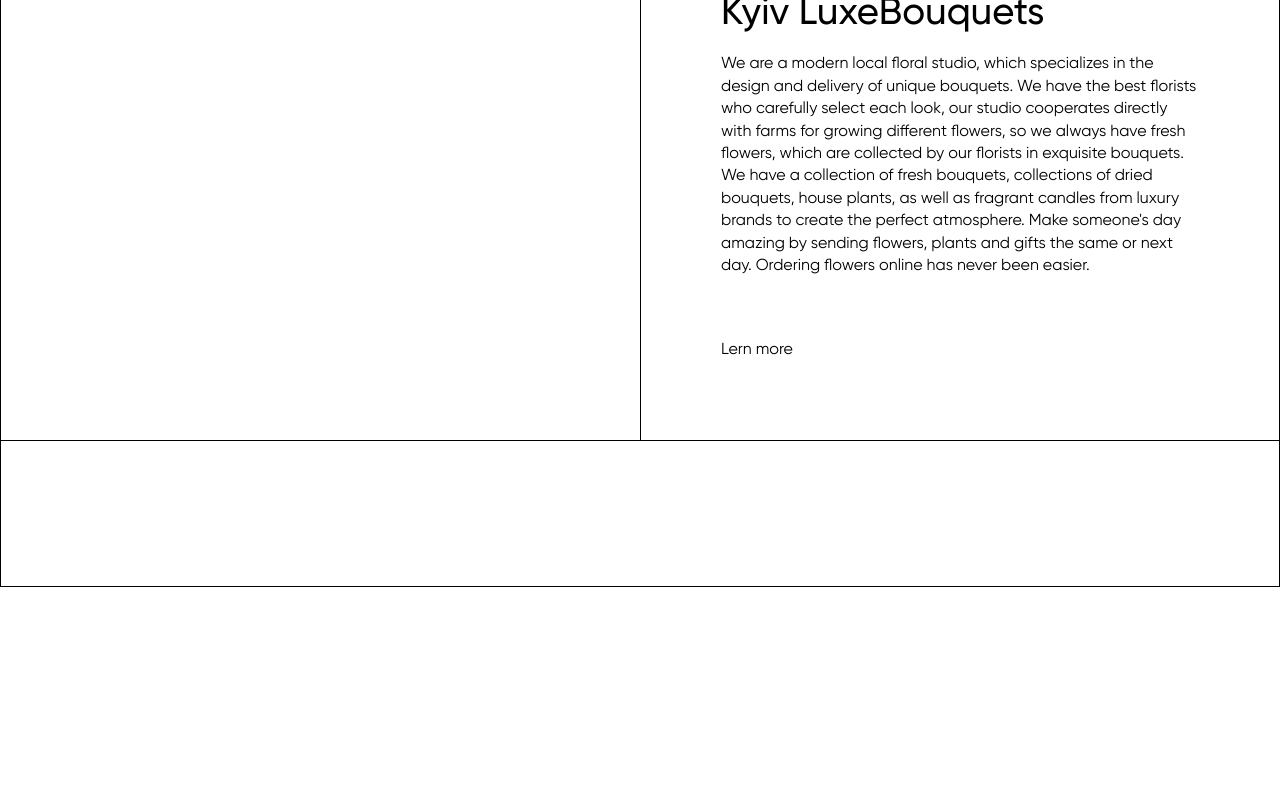
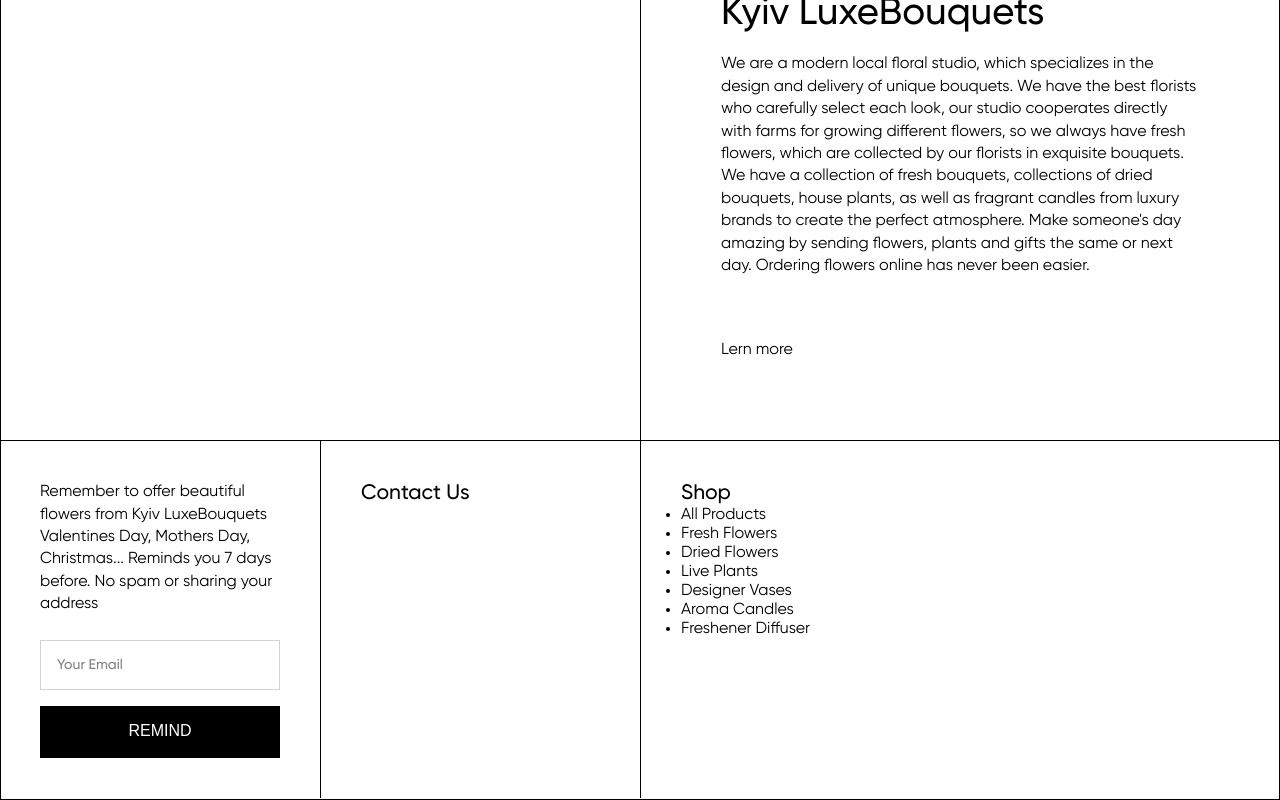
Before and after one commit to City7g/Flowers, a Next.js app: page / in a window 1280 px wide. Shown: the part 213-1013 px from the top of the page. Before the commit the page ends 800 px from the top, so only its background shows below. Built offline with nearby package versions, Linux system fonts and the light colour scheme.

Commit message:
Add footer

```diff
--- a/src/app/layout.tsx
+++ b/src/app/layout.tsx
@@ -3,6 +3,7 @@
 import '../styles/main.scss'
 import Header from '@/components/Header/Main'
 import PopupResetPassword from '@/components/Popup/ResetPassword'
+import Footer from '@/components/Footer'
 
 const gilroy = localFont({
   src: [
@@ -46,6 +47,8 @@
 
         {children}
 
+        <Footer />
+
         {/* <PopupResetPassword /> */}
       </body>
     </html>
--- /dev/null
+++ b/src/components/Footer.tsx
@@ -0,0 +1,34 @@
+import FormRemind from './Form/Remind'
+
+export default function Footer() {
+  return (
+    <footer className="footer">
+      <div className="footer__form">
+        <p className="text-body footer__form-text">
+          Remember to offer beautiful flowers from Kyiv LuxeBouquets Valentines
+          Day, Mothers Day, Christmas... Reminds you 7 days before. No spam or
+          sharing your address
+        </p>
+
+        <FormRemind />
+      </div>
+
+      <div className="footer__column">
+        <h3 className="title-h5">Contact Us</h3>
+      </div>
+
+      <div className="footer__column">
+        <h3 className="title-h5">Shop</h3>
+        <ul>
+          <li>All Products</li>
+          <li>Fresh Flowers</li>
+          <li>Dried Flowers</li>
+          <li>Live Plants</li>
+          <li>Designer Vases</li>
+          <li>Aroma Candles</li>
+          <li>Freshener Diffuser</li>
+        </ul>
+      </div>
+    </footer>
+  )
+}
--- /dev/null
+++ b/src/components/Form/Remind.tsx
@@ -0,0 +1,25 @@
+'use client'
+
+import { useState } from 'react'
+
+export default function FormRemind() {
+  const [text, setText] = useState('')
+
+  const onSubmitHandler = (e) => {
+    e.preventDefault()
+    setText('')
+  }
+
+  return (
+    <form onSubmit={onSubmitHandler} className="form" noValidate>
+      <input
+        type="email"
+        value={text}
+        onInput={(e) => setText(e.target.value)}
+        className="form__input"
+        placeholder="Your Email"
+      />
+      <button className="btn-primary form__button">Remind</button>
+    </form>
+  )
+}
--- /dev/null
+++ b/src/styles/base/_footer.scss
@@ -0,0 +1,37 @@
+.footer {
+  @media (min-width: 768px) {
+    display: grid;
+    grid-template-columns: repeat(2, 1fr);
+  }
+
+  @media (min-width: 1200px) {
+    grid-template-columns: repeat(4, 1fr);
+  }
+}
+
+.footer__form,
+.footer__column {
+  padding: 40px 12px;
+
+  @media (min-width: 768px) {
+    padding: 40px;
+  }
+}
+
+.footer__column {
+  @media (max-width: 767px) {
+    border-top: 1px solid #000;
+  }
+
+  @media (min-width: 1200px) {
+    border-left: 1px solid #000;
+  }
+}
+
+.footer__form-text {
+  margin-bottom: 16px;
+
+  @media (min-width: 768px) {
+    margin-bottom: 24px;
+  }
+}
--- a/src/styles/base/_reset.scss
+++ b/src/styles/base/_reset.scss
@@ -5,6 +5,7 @@
 }
 
 body {
+  position: relative;
   color: black;
   background: white;
 
@@ -13,7 +14,7 @@
     top: 0;
     left: 0;
     right: 0;
-    bottom: 0;
+    height: 100%;
     z-index: 101;
     pointer-events: none;
     border: 1px solid #000;
--- a/src/styles/main.scss
+++ b/src/styles/main.scss
@@ -3,6 +3,7 @@
 @import './base/button';
 @import './base/input';
 @import './base/header';
+@import './base/footer';
 @import './base/popup';
 @import './base/form';
 
```
